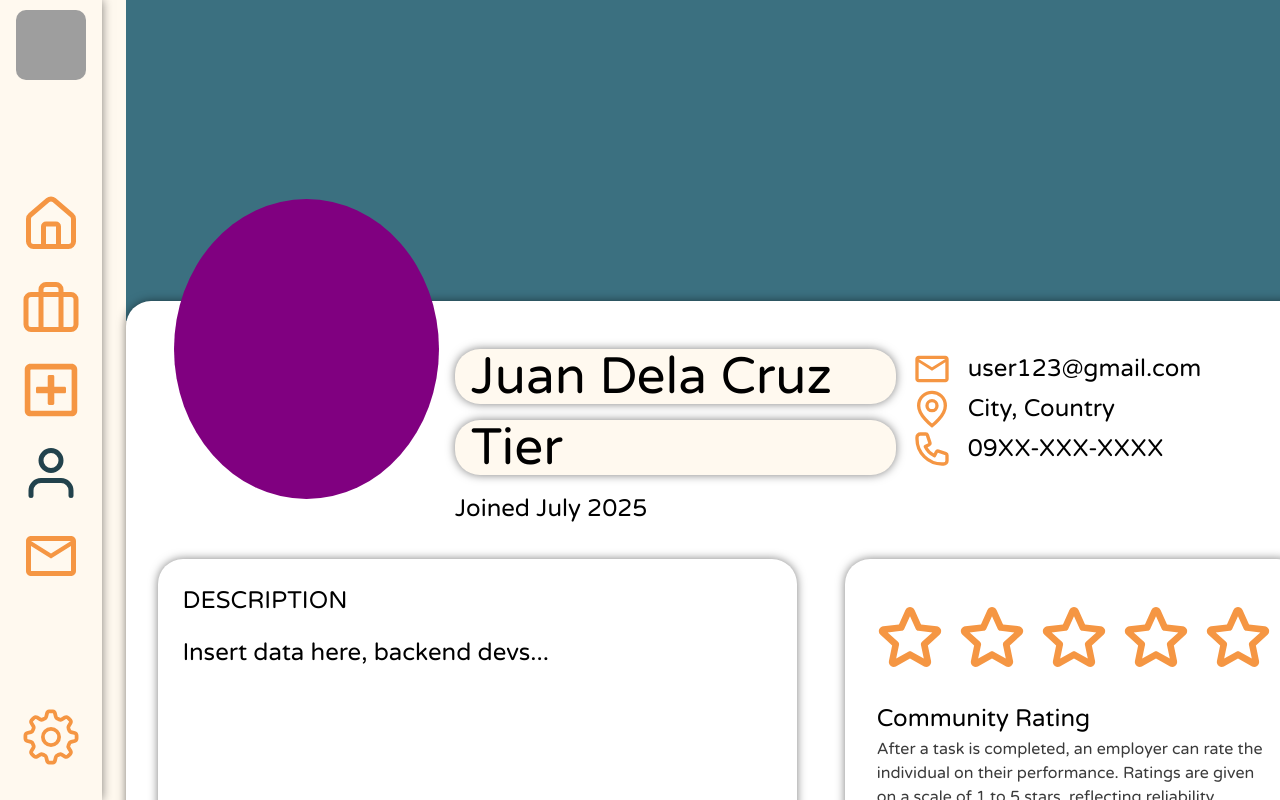
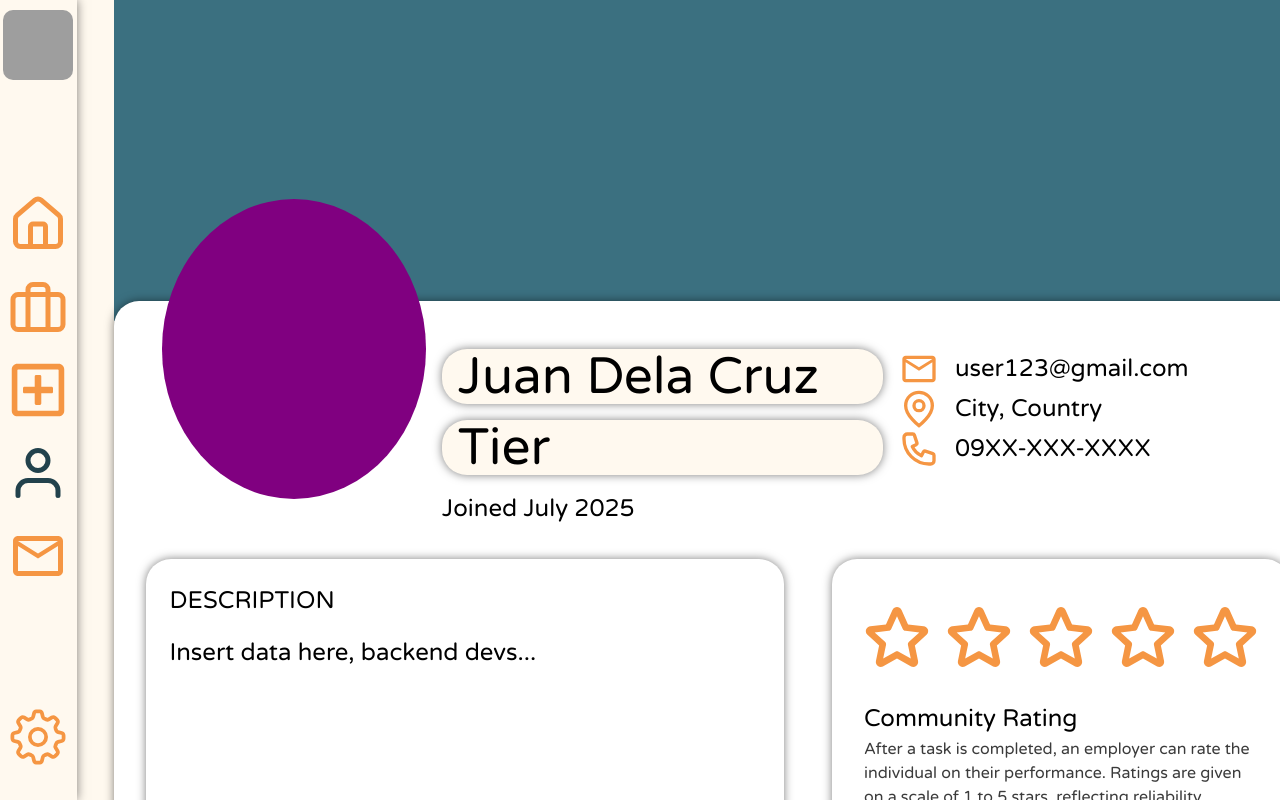
Before and after one commit to lenibnob/Komuni-Job, a React (Vite) app in the folder frontend/: page /userprofile in a window 1280 px wide. Shown: the top 800 px of the page. Built offline with nearby package versions, Linux system fonts and the light colour scheme; grey boxes are pictures that could not be loaded.

Commit message:
another dashboardnav update

```diff
--- a/frontend/src/css/DashboardCSS/Dashboard.css
+++ b/frontend/src/css/DashboardCSS/Dashboard.css
@@ -38,7 +38,7 @@
     height: 200vh;
 
     padding: 2rem;
-    margin-left: 8vw;
+    margin-left: 7.2vw;
 }
 
 .jobContainer {
--- a/frontend/src/css/DashboardCSS/DashboardNav.css
+++ b/frontend/src/css/DashboardCSS/DashboardNav.css
@@ -1,7 +1,7 @@
 
 .dashboardNav {
     background-color: #FFF9EF;
-    width: 8vw;
+    width: 6vw;
     height: 100vh;
     box-shadow: 0 0 10px rgba(0, 0, 0, 0.5);
 
--- a/frontend/src/css/DashboardCSS/Inbox.css
+++ b/frontend/src/css/DashboardCSS/Inbox.css
@@ -10,7 +10,7 @@
 .appliedJobsContainer {
     width: 100vw;
     height: 100vh;
-    margin-left: 8vw;
+    margin-left: 6vw;
     padding: 5rem;
 }
 
--- a/frontend/src/css/DashboardCSS/PostJob.css
+++ b/frontend/src/css/DashboardCSS/PostJob.css
@@ -14,7 +14,7 @@
     width: 100vw;
     height: 100vh;
 
-    margin-left: 8vw;
+    margin-left: 6.5vw;
     padding-left: 3rem;
     padding-right: 3rem;
     padding-top: 2rem;
--- a/frontend/src/css/DashboardCSS/UserProfile.css
+++ b/frontend/src/css/DashboardCSS/UserProfile.css
@@ -9,7 +9,7 @@
 .userProfileContainer { /*CONTAINER*/
     width: 100vw;
     height: 200vh;
-    margin-left: 8vw;
+    margin-left: 7vw;
 
     padding-left: 1.5rem;
     padding-right: 3rem;
--- a/frontend/src/css/DashboardCSS/ViewJob.css
+++ b/frontend/src/css/DashboardCSS/ViewJob.css
@@ -8,7 +8,7 @@
     background-color: transparent;
     width: 100vw;
     height: 100vh;
-    margin-left: 8vw;
+    margin-left: 6vw;
 
     padding-left: 3rem;
     padding-right: 3rem;
```
